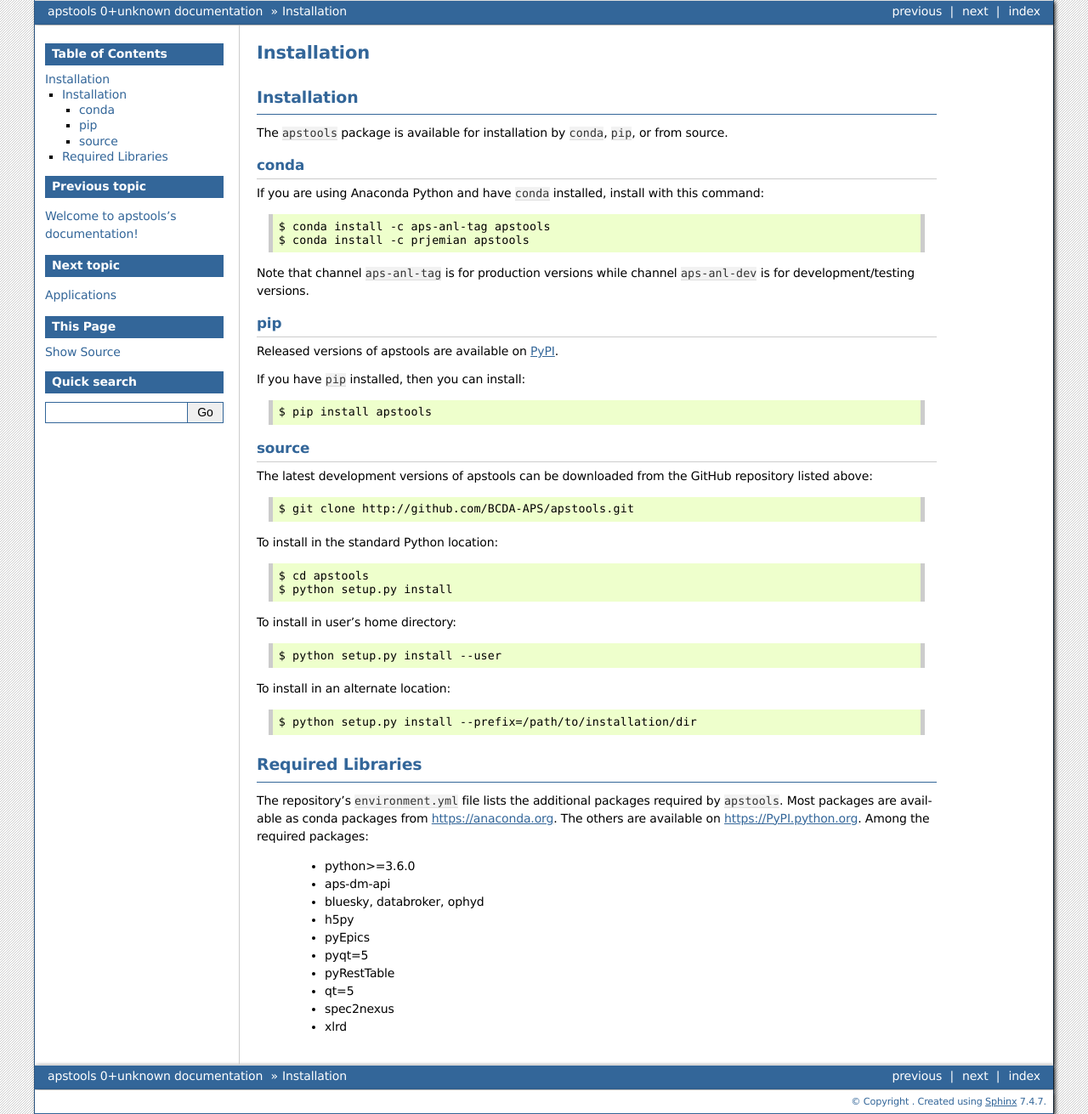
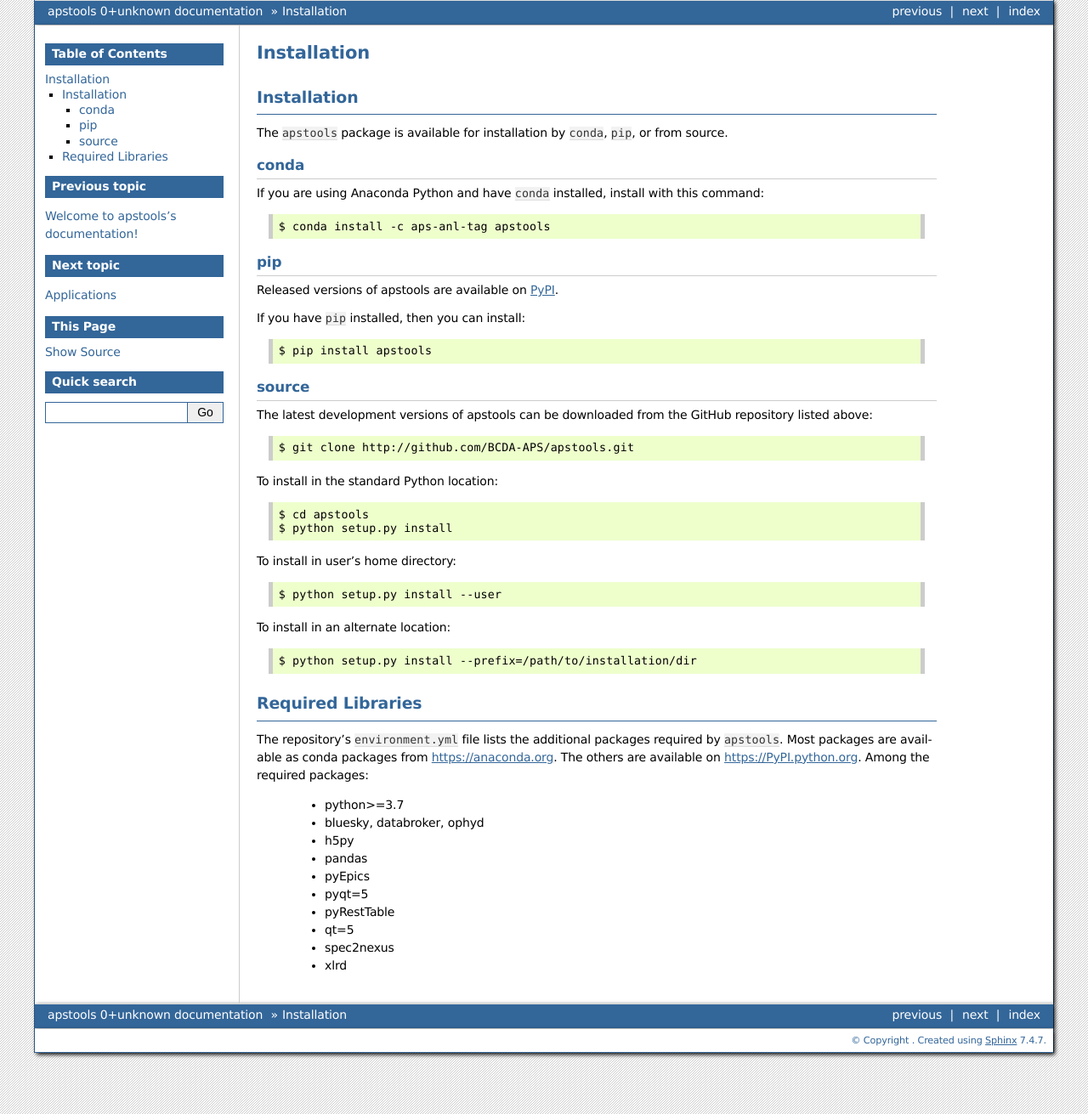
Before and after one commit to dogrecajb/apstools, a Sphinx documentation site: the page built from docs/source/install.rst, in a window 1280 px wide. Shown: the whole page at 85% size. Built offline with Sphinx 7.4.7, drawn with Linux system fonts in a browser that asks for light colours.

Commit message:
MNT #583 py36 - py310

```diff
--- a/CHANGES.rst
+++ b/CHANGES.rst
@@ -33,6 +33,11 @@
 
 Moved ``apsbss`` support to new ``apsbss`` package (install with either ``pip``
 or ``conda``).  See https://bcda-aps.github.io/apsbss/ for details.
+
+Maintenance
+---------------
+
+Now testing with Python versions 3.7 - 3.10.
 
 
 1.5.4
--- a/docs/source/install.rst
+++ b/docs/source/install.rst
@@ -16,10 +16,6 @@
 command::
 
     $ conda install -c aps-anl-tag apstools
-    $ conda install -c prjemian apstools
-
-Note that channel ``aps-anl-tag`` is for production versions while
-channel ``aps-anl-dev`` is for development/testing versions.
 
 pip
 ---
@@ -60,10 +56,10 @@
 from https://anaconda.org.  The others are available on
 https://PyPI.python.org.  Among the required packages:
 
-  - python>=3.6.0
-  - aps-dm-api
+  - python>=3.7
   - bluesky, databroker, ophyd
   - h5py
+  - pandas
   - pyEpics
   - pyqt=5
   - pyRestTable
--- a/environment.yml
+++ b/environment.yml
@@ -5,8 +5,7 @@
   - aps-anl-tag
   - nsls2forge
 dependencies:
-  - python =3.7
-  - aps-dm-api
+  - python >=3.7
   - bluesky >=1.6.7
   - databroker >=1.2.3
   - databroker-pack
```
Also changed, not shown: apstools/__init__.py (+4 -3 lines), 2 other files.
